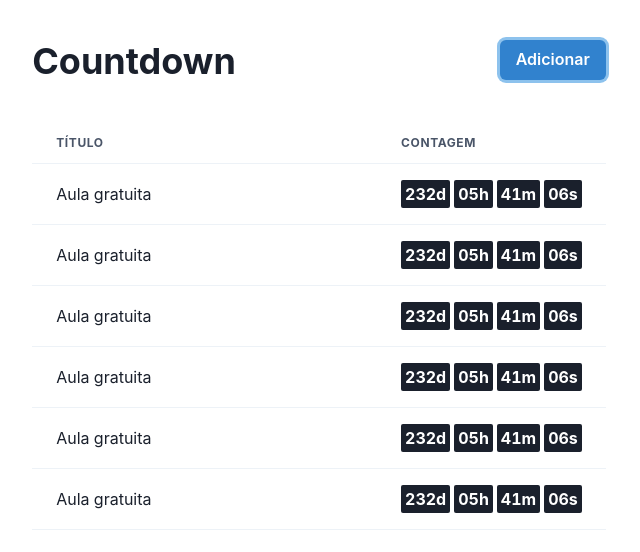
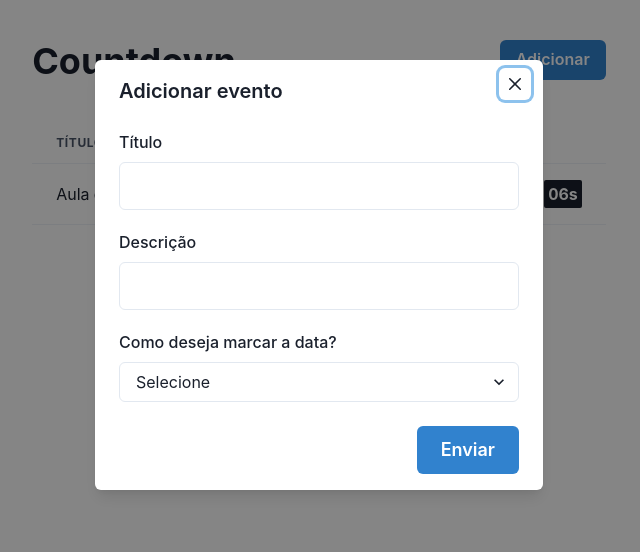
Before and after one commit to kaluabentes/countdown-react-app, a Next.js app: page / in a window 1280 px wide. Both pictures are taken after a click on the button "Adicionar". Shown: the top 552 px of the page, without its empty margins (321-961 px from the left). Built offline with nearby package versions, Linux system fonts and the light colour scheme.

Commit message:
Create post event logic

```diff
--- a/package.json
+++ b/package.json
@@ -13,10 +13,12 @@
     "@emotion/react": "^11",
     "@emotion/styled": "^11",
     "dayjs": "^1.11.2",
+    "formik": "^2.2.9",
     "framer-motion": "^6",
     "next": "12.1.6",
     "react": "18.1.0",
-    "react-dom": "18.1.0"
+    "react-dom": "18.1.0",
+    "yup": "^0.32.11"
   },
   "devDependencies": {
     "@types/node": "17.0.31",
--- /dev/null
+++ b/src/api/events.ts
@@ -0,0 +1,69 @@
+import { AdaptedEvent, Event } from "@/models/events"
+import { API_DELAY } from "@/utils/constants"
+
+function createEvent(event: AdaptedEvent) {
+  return new Promise((resolve) => {
+    setTimeout(() => {
+      const localEvents = localStorage.getItem("events")
+      let events = []
+
+      if (localEvents) {
+        events = JSON.parse(localEvents)
+      }
+
+      const newEvents = [
+        ...events,
+        {
+          ...event,
+          id: events.length + 1,
+        },
+      ]
+
+      localStorage.setItem("events", JSON.stringify(newEvents))
+
+      resolve({ message: "ok" })
+    }, API_DELAY)
+  })
+}
+
+function getEvents(event: Event) {
+  return new Promise((resolve) => {
+    setTimeout(() => {
+      const localEvents = localStorage.getItem("events")
+      let events = []
+
+      if (localEvents) {
+        events = JSON.parse(localEvents)
+      }
+
+      resolve(events)
+    }, API_DELAY)
+  })
+}
+
+function deleteEvent(eventId: number) {
+  return new Promise((resolve) => {
+    setTimeout(() => {
+      const localEvents = localStorage.getItem("events")
+      let events = []
+
+      if (localEvents) {
+        events = JSON.parse(localEvents)
+      }
+
+      const newEvents = events.filter((event: Event) => event.id !== eventId)
+
+      localStorage.setItem("events", JSON.stringify(newEvents))
+
+      resolve({ message: "ok" })
+    }, API_DELAY)
+  })
+}
+
+const eventsApi = {
+  createEvent,
+  getEvents,
+  deleteEvent,
+}
+
+export default eventsApi
--- /dev/null
+++ b/src/components/AddModal.tsx
@@ -0,0 +1,184 @@
+import { FormEvent } from "@/models/events"
+import { REQUIRED_MESSAGE } from "@/utils/constants"
+import {
+  Button,
+  FormControl,
+  FormErrorMessage,
+  FormLabel,
+  Input,
+  Modal,
+  ModalBody,
+  ModalCloseButton,
+  ModalContent,
+  ModalFooter,
+  ModalHeader,
+  ModalOverlay,
+  Select,
+} from "@chakra-ui/react"
+import { Formik } from "formik"
+import { ChangeEvent, useState } from "react"
+import * as Yup from "yup"
+
+interface AddModalProps {
+  onSubmit: (values: FormEvent) => void
+  onClose: () => void
+  isOpen: boolean
+  isCreating: boolean
+}
+
+interface FormValues {
+  title: string
+  description: string
+  date: string
+}
+
+const ValidationSchema = Yup.object().shape({
+  title: Yup.string().required(REQUIRED_MESSAGE),
+  description: Yup.string().required(REQUIRED_MESSAGE),
+  date: Yup.string().required(REQUIRED_MESSAGE),
+})
+
+const initialValues = {
+  title: "",
+  description: "",
+  date: "",
+}
+
+export default function AddModal({
+  onSubmit,
+  isOpen,
+  isCreating,
+  onClose,
+}: AddModalProps) {
+  const [dateMethod, setDateMethod] = useState("")
+
+  function handleDateMethodChange(event: ChangeEvent<HTMLSelectElement>) {
+    setDateMethod(event.target.value)
+  }
+
+  function handleSubmit(values: FormValues) {
+    onSubmit({
+      ...values,
+      dateMethod,
+    })
+  }
+
+  return (
+    <Modal isOpen={isOpen} onClose={onClose}>
+      <ModalOverlay />
+      <Formik
+        initialValues={initialValues}
+        validationSchema={ValidationSchema}
+        onSubmit={handleSubmit}
+      >
+        {({
+          values,
+          errors,
+          touched,
+          handleChange,
+          handleBlur,
+          handleSubmit,
+        }) => (
+          <form onSubmit={handleSubmit}>
+            <ModalContent>
+              <ModalHeader>Adicionar evento</ModalHeader>
+              <ModalCloseButton />
+              <ModalBody>
+                <FormControl
+                  mb={5}
+                  isInvalid={Boolean(errors.title && touched.title)}
+                >
+                  <FormLabel htmlFor="title">Título</FormLabel>
+                  <Input
+                    size="lg"
+                    id="title"
+                    name="title"
+                    onChange={handleChange}
+                    onBlur={handleBlur}
+                    value={values.title}
+                  />
+                  {errors.title && touched.title && (
+                    <FormErrorMessage>{errors.title}</FormErrorMessage>
+                  )}
+                </FormControl>
+                <FormControl
+                  mb={5}
+                  isInvalid={Boolean(errors.description && touched.description)}
+                >
+                  <FormLabel htmlFor="description">Descrição</FormLabel>
+                  <Input
+                    size="lg"
+                    id="description"
+                    name="description"
+                    onChange={handleChange}
+                    onBlur={handleBlur}
+                    value={values.description}
+                  />
+                  {errors.description && touched.description && (
+                    <FormErrorMessage>{errors.description}</FormErrorMessage>
+                  )}
+                </FormControl>
+                <FormLabel>Como deseja marcar a data?</FormLabel>
+                <Select onChange={handleDateMethodChange} mb={dateMethod && 5}>
+                  <option value="">Selecione</option>
+                  <option value="days">Por dias</option>
+                  <option value="date">Por data</option>
+                </Select>
+                {dateMethod === "days" && (
+                  <FormControl
+                    mb={5}
+                    isInvalid={Boolean(errors.date && touched.date)}
+                  >
+                    <FormLabel htmlFor="date">Quantidade de dias</FormLabel>
+                    <Input
+                      size="lg"
+                      id="date"
+                      name="date"
+                      type="number"
+                      onChange={handleChange}
+                      onBlur={handleBlur}
+                      value={values.date}
+                    />
+                    {errors.date && touched.date && (
+                      <FormErrorMessage>{errors.date}</FormErrorMessage>
+                    )}
+                  </FormControl>
+                )}
+                {dateMethod === "date" && (
+                  <FormControl
+                    mb={5}
+                    isInvalid={Boolean(errors.date && touched.date)}
+                  >
+                    <FormLabel htmlFor="date">Data do evento</FormLabel>
+                    <Input
+                      size="lg"
+                      id="date"
+                      name="date"
+                      type="date"
+                      onChange={handleChange}
+                      onBlur={handleBlur}
+                      value={values.date}
+                    />
+                    {errors.date && touched.date && (
+                      <FormErrorMessage>{errors.date}</FormErrorMessage>
+                    )}
+                  </FormControl>
+                )}
+              </ModalBody>
+              <ModalFooter>
+                <Button
+                  isLoading={isCreating}
+                  type="submit"
+                  colorScheme="blue"
+                  size="lg"
+                >
+                  Enviar
+                </Button>
+              </ModalFooter>
+            </ModalContent>
+          </form>
+        )}
+      </Formik>
+    </Modal>
+  )
+}
--- /dev/null
+++ b/src/hooks/events/useCreateEvent.ts
@@ -0,0 +1,22 @@
+import eventsApi from "@/api/events"
+import { Event, FormEvent } from "@/models/events"
+import adaptEvent from "@/utils/adaptEvent"
+import { useState } from "react"
+
+export default function useCreateEvent(callback?: () => void) {
+  const [isCreatingEvent, setIsCreatingEvent] = useState(false)
+
+  async function createEvent(event: FormEvent) {
+    try {
+      setIsCreatingEvent(true)
+      await eventsApi.createEvent(adaptEvent(event))
+      if (callback) callback()
+    } catch (error: any) {
+      console.log(error.message)
+    } finally {
+      setIsCreatingEvent(false)
+    }
+  }
+
+  return { isCreatingEvent, createEvent }
+}
--- /dev/null
+++ b/src/models/events.ts
@@ -0,0 +1,19 @@
+export interface Event {
+  id: number
+  title: string
+  description: string
+  date: Date
+}
+
+export interface FormEvent {
+  title: string
+  description: string
+  dateMethod: string
+  date: string
+}
+
+export interface AdaptedEvent {
+  title: string
+  description: string
+  date: Date
+}
--- a/src/pages/index.tsx
+++ b/src/pages/index.tsx
@@ -1,4 +1,6 @@
+import AddModal from "@/components/AddModal"
 import Countdown from "@/components/Countdown"
+import useCreateEvent from "@/hooks/events/useCreateEvent"
 import {
   Container,
   Heading,
@@ -10,16 +12,24 @@ import {
   Td,
   Flex,
   Button,
+  useDisclosure,
 } from "@chakra-ui/react"
 
 export default function Home() {
+  const { isOpen, onClose, onOpen } = useDisclosure()
+  const { createEvent, isCreatingEvent } = useCreateEvent(() => {
+    onClose()
+  })
+
   return (
     <Container pt={10} pb={10}>
       <Flex justifyContent="space-between" alignItems="flex-start">
         <Heading as="h1" mb={10}>
           Countdown
         </Heading>
-        <Button colorScheme="blue">Adicionar</Button>
+        <Button colorScheme="blue" onClick={onOpen}>
+          Adicionar
+        </Button>
       </Flex>
       <Table>
         <Thead>
@@ -37,48 +47,14 @@ export default function Home() {
               />
             </Td>
           </Tr>
-          <Tr>
-            <Td>Aula gratuita</Td>
-            <Td>
-              <Countdown
-                timestampMs={new Date("December 29, 2022 05:00:00").getTime()}
-              />
-            </Td>
-          </Tr>
-          <Tr>
-            <Td>Aula gratuita</Td>
-            <Td>
-              <Countdown
-                timestampMs={new Date("December 29, 2022 05:00:00").getTime()}
-              />
-            </Td>
-          </Tr>
-          <Tr>
-            <Td>Aula gratuita</Td>
-            <Td>
-              <Countdown
-                timestampMs={new Date("December 29, 2022 05:00:00").getTime()}
-              />
-            </Td>
-          </Tr>
-          <Tr>
-            <Td>Aula gratuita</Td>
-            <Td>
-              <Countdown
-                timestampMs={new Date("December 29, 2022 05:00:00").getTime()}
-              />
-            </Td>
-          </Tr>
-          <Tr>
-            <Td>Aula gratuita</Td>
-            <Td>
-              <Countdown
-                timestampMs={new Date("December 29, 2022 05:00:00").getTime()}
-              />
-            </Td>
-          </Tr>
         </Tbody>
       </Table>
+      <AddModal
+        onSubmit={createEvent}
+        isOpen={isOpen}
+        isCreating={isCreatingEvent}
+        onClose={onClose}
+      />
     </Container>
   )
 }
--- /dev/null
+++ b/src/utils/adaptEvent.ts
@@ -0,0 +1,20 @@
+import { FormEvent } from "@/models/events"
+import dayjs from "dayjs"
+
+export default function adaptEvent(formEvent: FormEvent) {
+  let date: Date = new Date()
+
+  if (formEvent.dateMethod === "days") {
+    date = dayjs().add(Number(formEvent.date), "days").toDate()
+  }
+
+  if (formEvent.dateMethod === "date") {
+    date = new Date(formEvent.date)
+  }
+
+  return {
+    date,
+    title: formEvent.title,
+    description: formEvent.description,
+  }
+}
--- /dev/null
+++ b/src/utils/constants.ts
@@ -0,0 +1,3 @@
+export const REQUIRED_MESSAGE = "Este campo é obrigatório"
+
+export const API_DELAY = 1000
```
Also changed, not shown: 1 other file (tests, documents, lock files or other folders).
